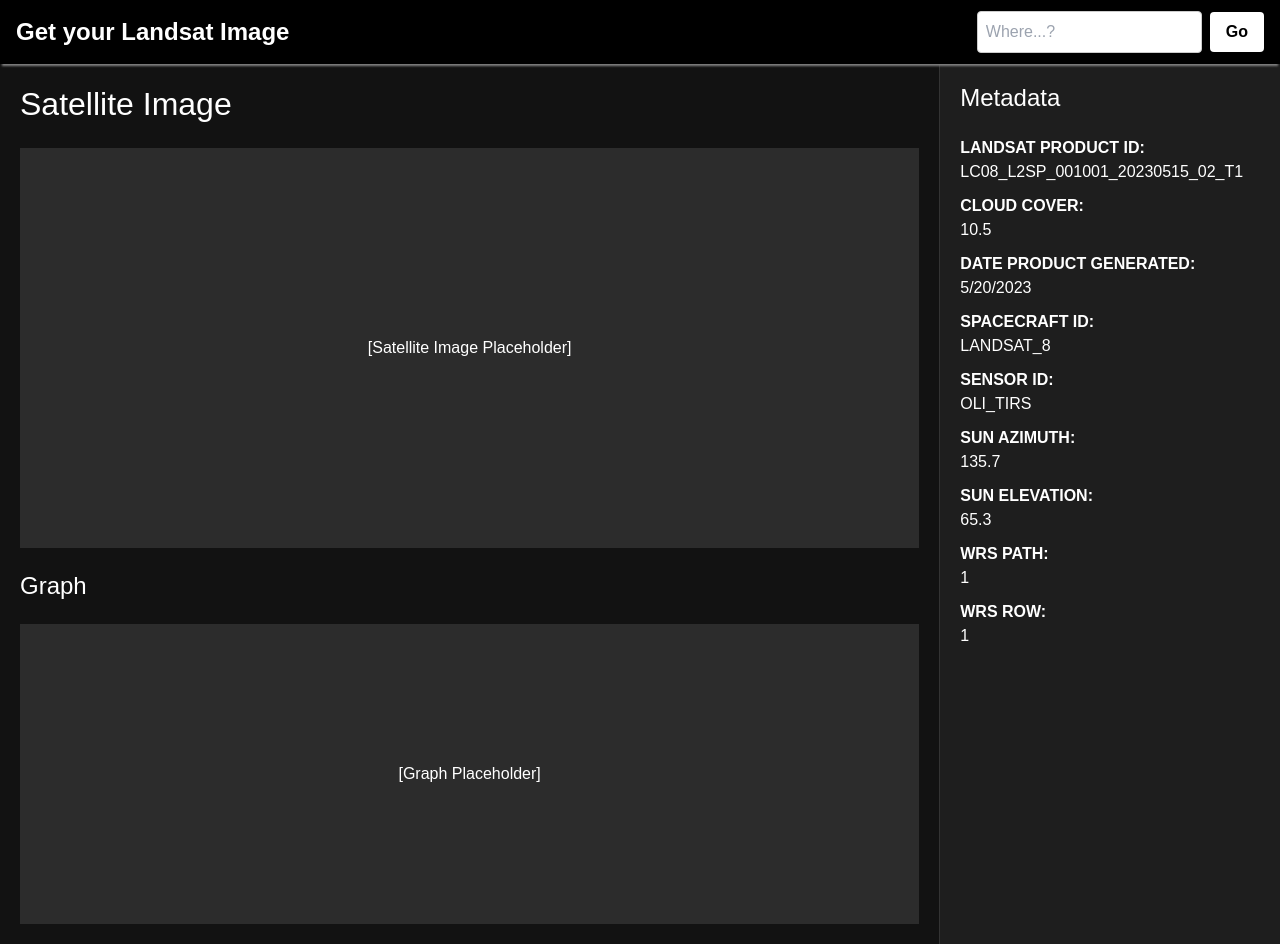
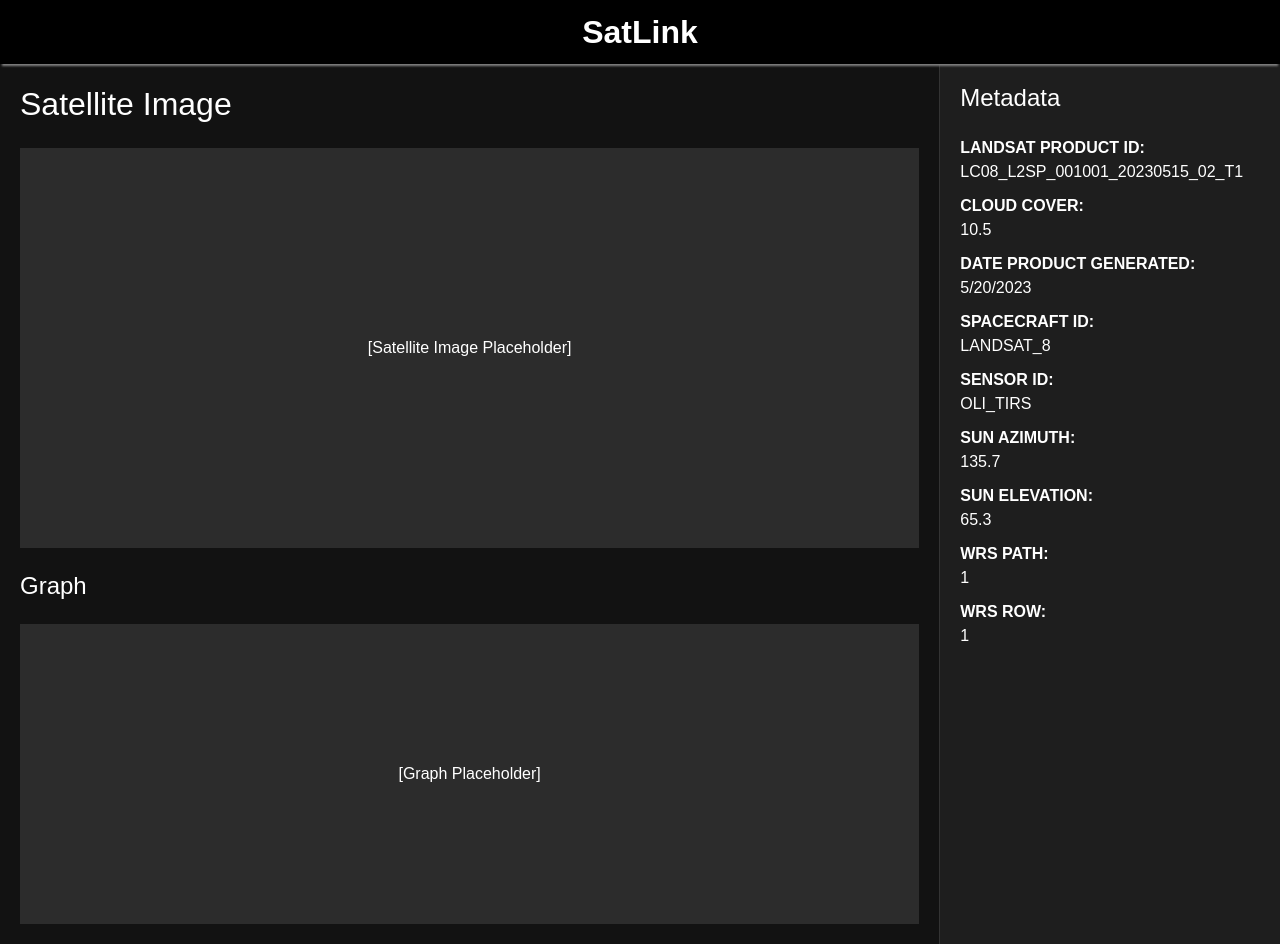
Before and after one commit to BrunooIglesias/SatLink, a Next.js app in the folder frontend/: page /image in a window 1280 px wide. Built offline with nearby package versions, Linux system fonts and the light colour scheme.

Commit message:
some changes

```diff
--- a/frontend/src/components/navbar/navbar.tsx
+++ b/frontend/src/components/navbar/navbar.tsx
@@ -1,8 +1,9 @@
 import React, { useState } from 'react';
+import { useRouter } from 'next/router';
 
 const Navbar: React.FC = () => {
     const [searchQuery, setSearchQuery] = useState('');
-
+    const router = useRouter();
     const handleSearchChange = (event: React.ChangeEvent<HTMLInputElement>) => {
         setSearchQuery(event.target.value);
     };
@@ -10,6 +11,31 @@ const Navbar: React.FC = () => {
     const handleSearchSubmit = (event: React.FormEvent<HTMLFormElement>) => {
         event.preventDefault();
     };
+
+    if (router.pathname === '/image') {
+        return (
+            <nav style={{
+                backgroundColor: '#000',
+                color: '#fff',
+                padding: '1rem',
+                display: 'flex',
+                justifyContent: 'center',
+                alignItems: 'center',
+                fontFamily: "'Space Grotesk', sans-serif",
+                position: 'fixed',
+                top: 0,
+                left: 0,
+                right: 0,
+                height: '64px',
+                zIndex: 1000,
+                boxShadow: '0px 4px 2px -2px gray',
+            }}>
+                <div style={{ fontSize: '2rem', fontWeight: 'bold' }}>
+                    SatLink
+                </div>
+            </nav>
+        );
+    }
 
     return (
         <nav style={{
@@ -59,8 +85,6 @@ const Navbar: React.FC = () => {
                         fontWeight: 'bold',
                         transition: 'background-color 0.3s ease',
                     }}
-                    onMouseOver={(e) => (e.currentTarget.style.backgroundColor = '#ddd')}
-                    onMouseOut={(e) => (e.currentTarget.style.backgroundColor = '#fff')}
                 >
                     Go
                 </button>
--- a/frontend/src/containers/landing/index.tsx
+++ b/frontend/src/containers/landing/index.tsx
@@ -75,7 +75,7 @@ const LandingPage: React.FC = () => {
   }, []);
 
   const goToHomePage = () => {
-    router.push('/home');
+    router.push('/map');
   };
 
   const title = "HOUSTON, WE HAVE A PROGRAM";
--- a/frontend/src/containers/layouts/components/layout.tsx
+++ b/frontend/src/containers/layouts/components/layout.tsx
@@ -1,6 +1,5 @@
 import Navbar from '@/components/navbar/navbar';
 import { useRouter } from 'next/router';
-import Navbar from "@/components/navbar/navbar";
 
 export default function RootLayout({ children }: { children: React.ReactNode }) {
     const router = useRouter();
```
